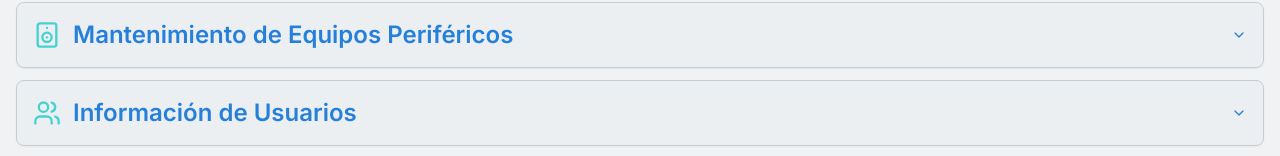
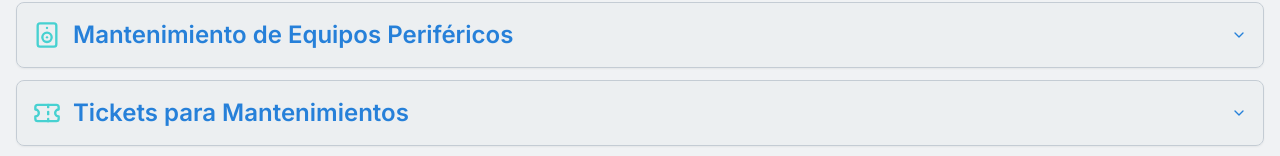
Before and after one commit to JosePardo98/SISGEMI_REPOSITORY, a Next.js app: page / in a window 1280 px wide. Shown: the part 495-651 px from the top of the page. Built offline with nearby package versions, Linux system fonts and the light colour scheme; no server answers; the database is empty; what @genkit-ai/googleai, genkit would draw is missing.

Commit message:
Make the following changes:
,

Find this element:

  <EquipmentClientPa

```diff
--- a/src/components/equipment/EquipmentClientPage.tsx
+++ b/src/components/equipment/EquipmentClientPage.tsx
@@ -7,7 +7,7 @@ import { getEquipments } from '@/lib/actions';
 import { EquipmentTable } from './EquipmentTable';
 import { Skeleton } from '@/components/ui/skeleton';
 import { Alert, AlertDescription, AlertTitle } from '@/components/ui/alert';
-import { Terminal, PlusCircle, Printer, ScanLine, Receipt, Computer, Router, Speaker, Calendar, Users } from 'lucide-react'; // Changed HardDrive to Computer, added Speaker
+import { Terminal, PlusCircle, Printer, ScanLine, Receipt, Computer, Router, Speaker, Calendar, Users, Ticket } from 'lucide-react'; // Changed HardDrive to Computer, added Speaker
 import { Button } from '@/components/ui/button';
 import Link from 'next/link';
 import { Accordion, AccordionContent, AccordionItem, AccordionTrigger } from '@/components/ui/accordion';
@@ -192,6 +192,20 @@ const EquipmentClientPage: React.FC = () => {
         </AccordionContent>
       </AccordionItem>
 
+      <AccordionItem value="item-tickets" className="border rounded-lg shadow-sm overflow-hidden">
+        <AccordionTrigger
+          className="p-4 text-2xl font-headline font-semibold text-primary hover:no-underline flex items-center justify-between w-full text-left bg-secondary/30 hover:bg-secondary/50 transition-colors"
+        >
+          <div className="flex items-center">
+            <Ticket size={28} className="mr-3 text-accent" />
+            Tickets para Mantenimientos
+          </div>
+        </AccordionTrigger>
+        <AccordionContent className="pt-2 p-4 border-t border-border">
+          <p className="text-muted-foreground text-sm">La gestión de tickets para mantenimientos estará disponible próximamente.</p>
+        </AccordionContent>
+      </AccordionItem>
+
       <AccordionItem value="item-users" className="border rounded-lg shadow-sm overflow-hidden">
         <AccordionTrigger
           className="p-4 text-2xl font-headline font-semibold text-primary hover:no-underline flex items-center justify-between w-full text-left bg-secondary/30 hover:bg-secondary/50 transition-colors"
```
